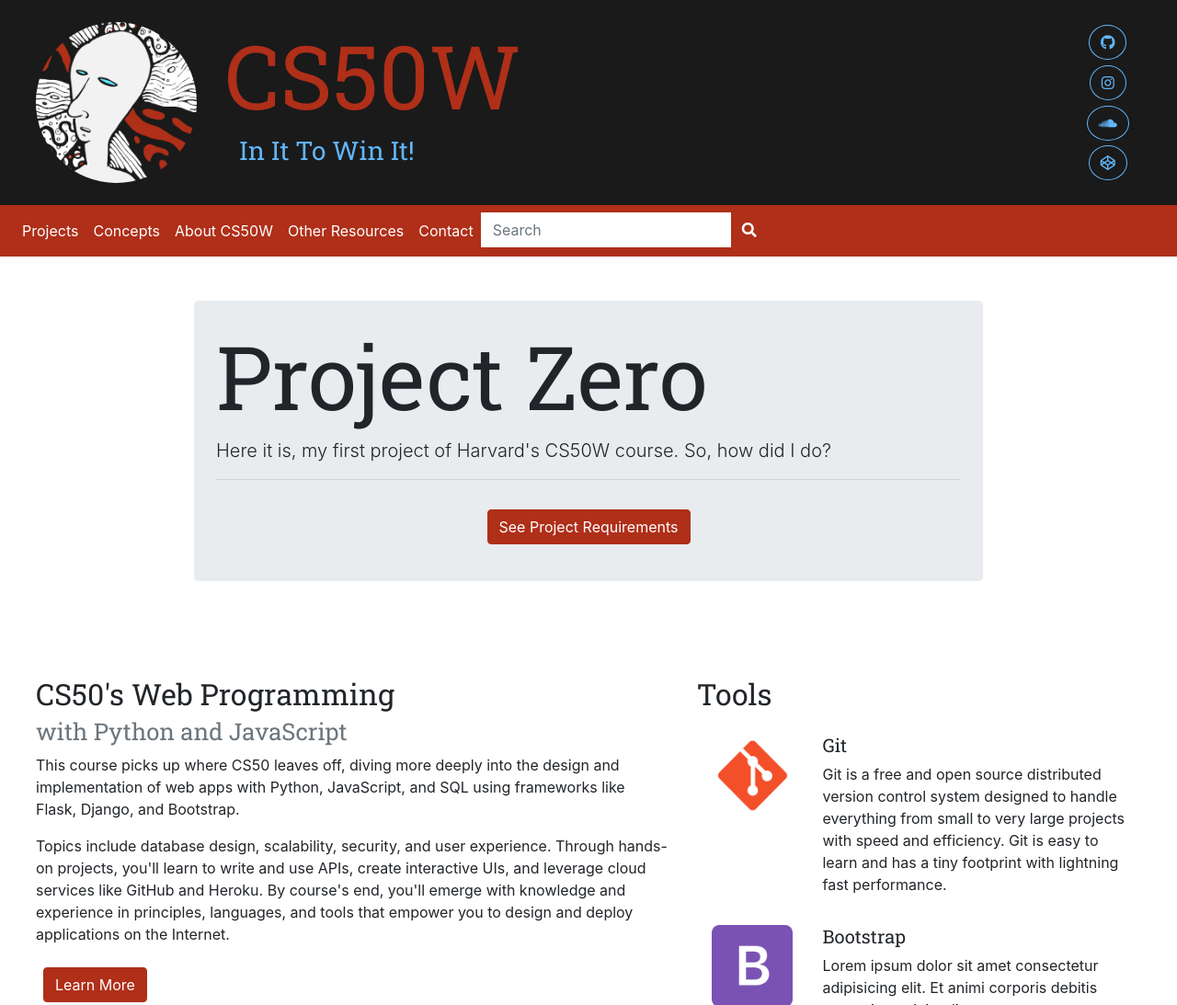
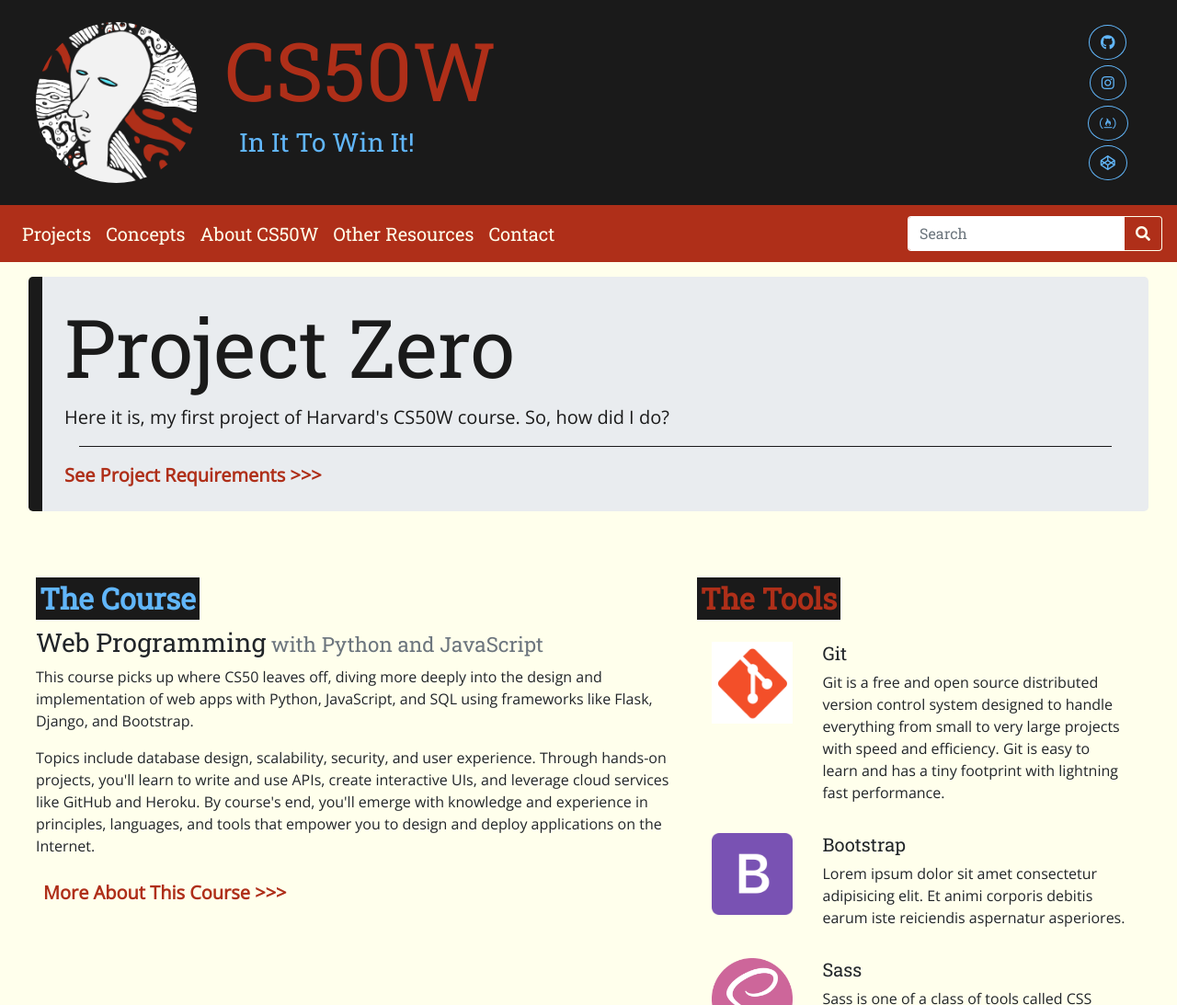
Before and after one commit to sumnercommajohn/CS50W, a website: page index.html in a window 1280 px wide. Shown: the top 1093 px of the page at 92% size. Drawn offline with nearby package versions, Linux system fonts and the light colour scheme.

Commit message:
style navbar and hero

```diff
--- a/index.html
+++ b/index.html
@@ -35,76 +35,74 @@
 
                                 <button class="btn btn-outline-secondary mx-auto rounded-circle mr-3"><i class="fab fa-github"></i></button>
                                 <button class="btn btn-outline-secondary mx-auto rounded-circle mr-3"><i class="fab fa-instagram"></i></button>
-                                <button class="btn btn-outline-secondary mx-auto rounded-circle mr-3"><i class="fab fa-soundcloud"></i></button>
+                                <button class="btn btn-outline-secondary mx-auto rounded-circle mr-3"><i class="fab fa-free-code-camp"></i></button>
                                 <button class="btn btn-outline-secondary mx-auto rounded-circle mr-3"><i class="fab fa-codepen"></i></button>
 
                     </div>
                 </div>
         </div>
 
-                    <nav class="navbar bg-primary navbar-expand-md" id="main-nav-row"> <!-- --------------------Nav-Row-------------------------- -->
+                    <nav class="navbar bg-primary navbar-expand-md lead" id="main-nav-row"> <!-- --------------------Nav-Row-------------------------- -->
 
-                        <button class="navbar-toggler btn btn-white" type="button" data-toggle="collapse" data-target="#navbarSupportedContent" aria-controls="navbarSupportedContent" aria-expanded="false" aria-label="Toggle navigation">
-                            <span class="navbar-toggler-icon text-white"><i class="fas fa-bars"></i></span>
+                        <button class="navbar-toggler btn btn-light" type="button" data-toggle="collapse" data-target="#navbarSupportedContent" aria-controls="navbarSupportedContent" aria-expanded="false" aria-label="Toggle navigation">
+                            <span class="navbar-toggler-icon text-light"><i class="fas fa-bars"></i></span>
                           </button>
                             <div class="collapse navbar-collapse" id="navbarSupportedContent">
-                                <ul class="nav navbar-nav">
+                                <ul class="navbar-nav mr-auto">
                                     <li class="nav-item active">
-                                        <a class="nav-link text-white" href="#">Projects</a>
+                                        <a class="nav-link text-light" href="#">Projects</a>
                                     </li>
                                     <li class="nav-item">
-                                            <a class="nav-link text-white" href="#">Concepts</a>
+                                            <a class="nav-link text-light" href="#">Concepts</a>
                                         </li>
                                     <li class="nav-item">
-                                        <a class="nav-link text-white" href="#">About CS50W</a>
+                                        <a class="nav-link text-light" href="#">About CS50W</a>
                                     </li>
                                     <li class="nav-item">
-                                        <a class="nav-link text-white" href="#">Other Resources</a>
+                                        <a class="nav-link text-light" href="#">Other Resources</a>
                                     </li>
                                     <li class="nav-item">
-                                        <a class="nav-link text-white" href="#">Contact</a>
-                                    </li>
-                                    <li>
-                                        <form class="form-inline float-right">
-                                            <div class="input-group">
-
-                                                <input type="text" name="" id="" class="form-control text-primary border-white border-right-0 rounded-0" placeholder="Search" aria-describedby="helpId">
-                                                <div class="input-group-append">
-                                                    <button class="btn btn-outline-white btn-primary border-left-0 rounded-right" type="submit"><i class="fa fa-search text-white fa-sea"></i></button>
-                                                </div>
-                                            </div>
-                                        </form>
+                                        <a class="nav-link text-light" href="#">Contact</a>
                                     </li>
                                 </ul>
+                                    <form class="form-inline my-2 my-lg-0">
+                                        <div class="input-group">
+                                            <input type="text" name="" id="" class="form-control text-primary border-white border-right-0 rounded-left" placeholder="Search" aria-describedby="helpId">
+                                            <div class="input-group-append">
+                                                <button class="btn btn-primary border-left-0 rounded-right border-light" type="submit"><i class="fa fa-search text-light fa-sea"></i></button>
+                                            </div>
+                                        </div>
+                                    </form>
                             </div>
                     </nav>
 
         <div class="container-fluid">
-            <div class="row p-5" id="slider-row"> <!-- --------------------Slider-Row-------------------------- -->
-                    <div class="col-sm"></div>
-                    <div class="col col-sm-9">
+            <div class="row p-3" id="hero-row"> <!-- --------------------hero-row-------------------------- -->
+
+                    <div class="col">
 
                             <div class="jumbotron p-4">
                                 <h1 class="display-1">Project Zero</h1>
                                 <p class="lead">Here it is, my first project of Harvard's CS50W course. So, how did I do?</p>
-                                <hr class="p-2">
+                                <div class="hr m-3"></div>
 
-                                <p class="text-center"><button class="btn btn-primary">See Project Requirements</button></p>
+                                <a href="#" class="lead font-weight-bold">See Project Requirements >>></a>
                             </div>
                         </div>
-                    <div class="col-sm"></div>
+
                 </div>
                 <div class="row p-4" id="welcome-row"> <!-- --------------------Welcome-Row-------------------------- -->
                     <div class="col-md-7" id="welcome-post"> <!-- --------------------Welcome-Post-------------------- -->
-                        <h2 class="">CS50's Web Programming <br><small class="text-muted">with Python and JavaScript</small></h2>
+                        <h2 class="course">The Course</h2>
+                        <h3>Web Programming<small class="text-muted"> with Python and JavaScript</small></h3>
                        <p>This course picks up where CS50 leaves off, diving more deeply into the design and implementation of web apps with Python, JavaScript, and SQL using frameworks like Flask, Django, and Bootstrap.</p>
                        <p>Topics include database design, scalability, security, and user experience. Through hands-on projects, you'll learn to write and use APIs, create interactive UIs, and leverage cloud services like GitHub and Heroku. By course's end, you'll emerge with knowledge and experience in principles, languages, and tools that empower you to design and deploy applications on the Internet.</p>
                        <p class="p-2">
-                           <button class="btn btn-primary">Learn More</button>
+                           <a href="#" class="lead font-weight-bold">More About This Course >>></a>
                        </p>
                     </div>
                     <div class="col-md-5" id="news-list"> <!-- --------------------Tools-------------------- -->
-                        <h2 class="">Tools</h2>
+                        <h2 class="tool">The Tools</h2>
                         <ul class="list-unstyled">
                             <li class="media">
                                 <img class="p-3 w-25" src="images/thumb.png" alt="news thumbnail">
@@ -132,7 +130,7 @@
                     </div>
                 </div>
                 <div class="row p-4" id="featured-row"> <!-- --------------------Featured-Row-------------------------- -->
-                    <div class="col-12"><h2 class="text-center p-3">--- Core Technologies ---</h2></div>
+                    <div class="col-12"><h2 class="text-center p-3 tech">Core Tech</h2></div>
                     <div class="col-sm-4">
                         <h1 class="display-1 text-center">
                             <i class="fab fa-html5 fa-large text-primary p-4" aria-hidden="true"></i>
--- a/sass/custom.scss
+++ b/sass/custom.scss
@@ -1,11 +1,28 @@
 $superRed: #AF2F19;
 $superDark: #1A1A1A;
 $superBlue:#61B6FA;
+$superCream: #ffffec;
 $primary: $superRed;
 $secondary: $superBlue;
+$dark: $superDark;
+$light: $superCream;
+$body-bg: $superCream;
+
 $headings-font-family:        "Roboto Slab", Roboto, "Helvetica Neue", Arial, sans-serif, "Apple Color Emoji", "Segoe UI Emoji", "Segoe UI Symbol" !default;
+$font-family-sans-serif:      "Open Sans", -apple-system, BlinkMacSystemFont, Roboto, "Helvetica Neue", Arial, sans-serif, "Apple Color Emoji", "Segoe UI Emoji", "Segoe UI Symbol" !default;
+
+
 
 @import '../node_modules/bootstrap-scss/bootstrap.scss';
+
+@mixin categoryTag ($bgcolor, $color) {
+    color: $color;
+    background-color: $bgcolor;
+    font-weight: bold;
+    padding: ($spacer * .25);
+    display: inline-block;
+
+}
 
 #header-row {
     background: $superDark;
@@ -36,8 +53,45 @@
     }
 
 
+.course {
+    @include categoryTag($dark, $secondary);
+}
+
+.tool {
+    @include categoryTag($dark, $primary);
+}
+
+.tech {
+    @include categoryTag($dark, $yellow);
+
+}
+
+.jumbotron {
+
+    color: $dark;
+    border: {
+
+        left: 15px solid $dark;
+
+    }
+
+    div.hr {
+
+        border-top: 1px solid $superDark;
+        margin: ($spacer * 3);
+
+        }
+
+
+}
+
+nav.navbar {
+    font-family: $headings-font-family;
+}
+
+
 .display-1 {
-    font-size: $display1-size;
+    font-size: $display2-size;
     font-weight: $display1-weight;
     line-height: $display-line-height;
 
```
Also changed, not shown: css/custom.css, 1 other file. Lines whose indentation alone changed are shown as unchanged.
